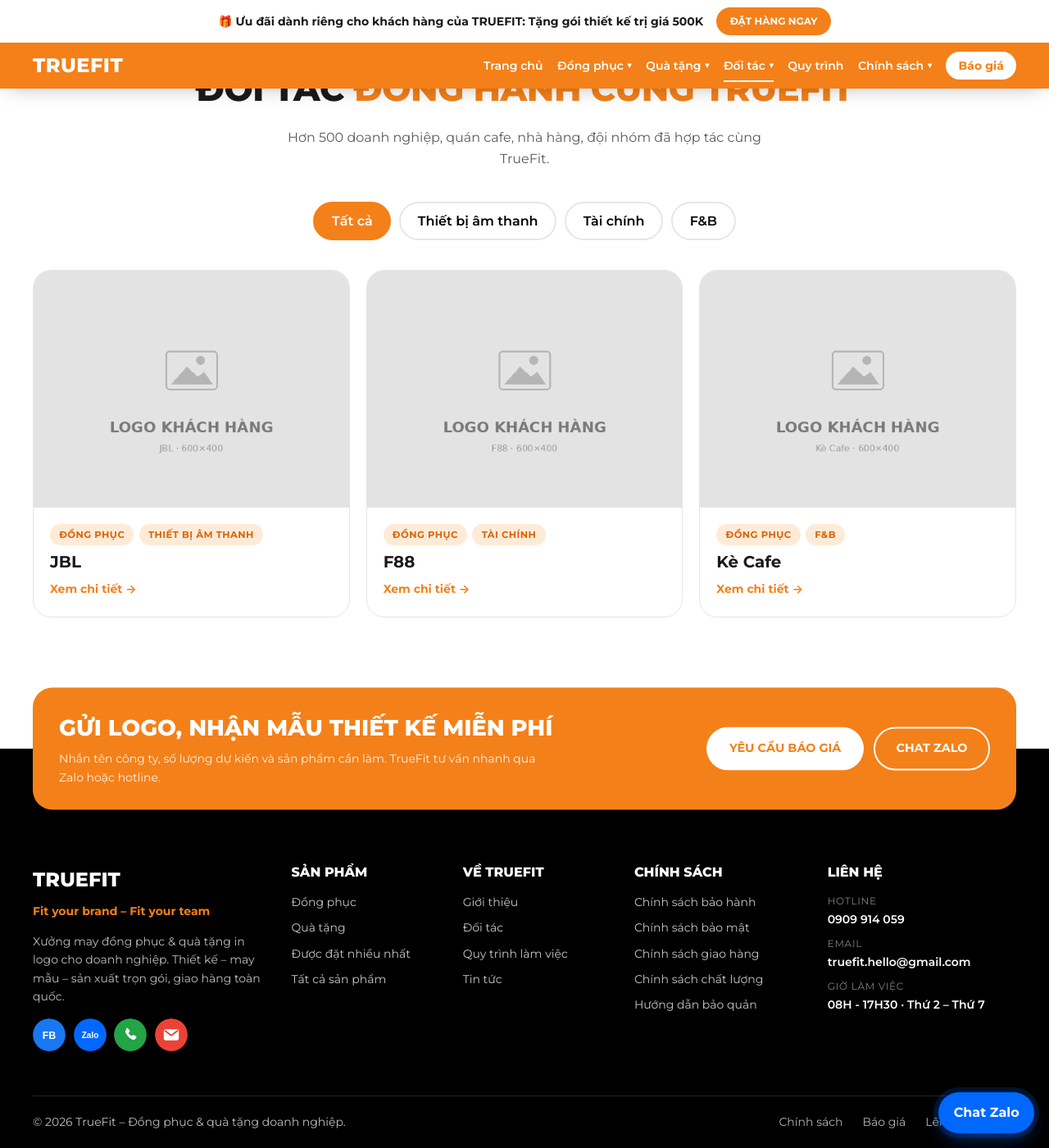
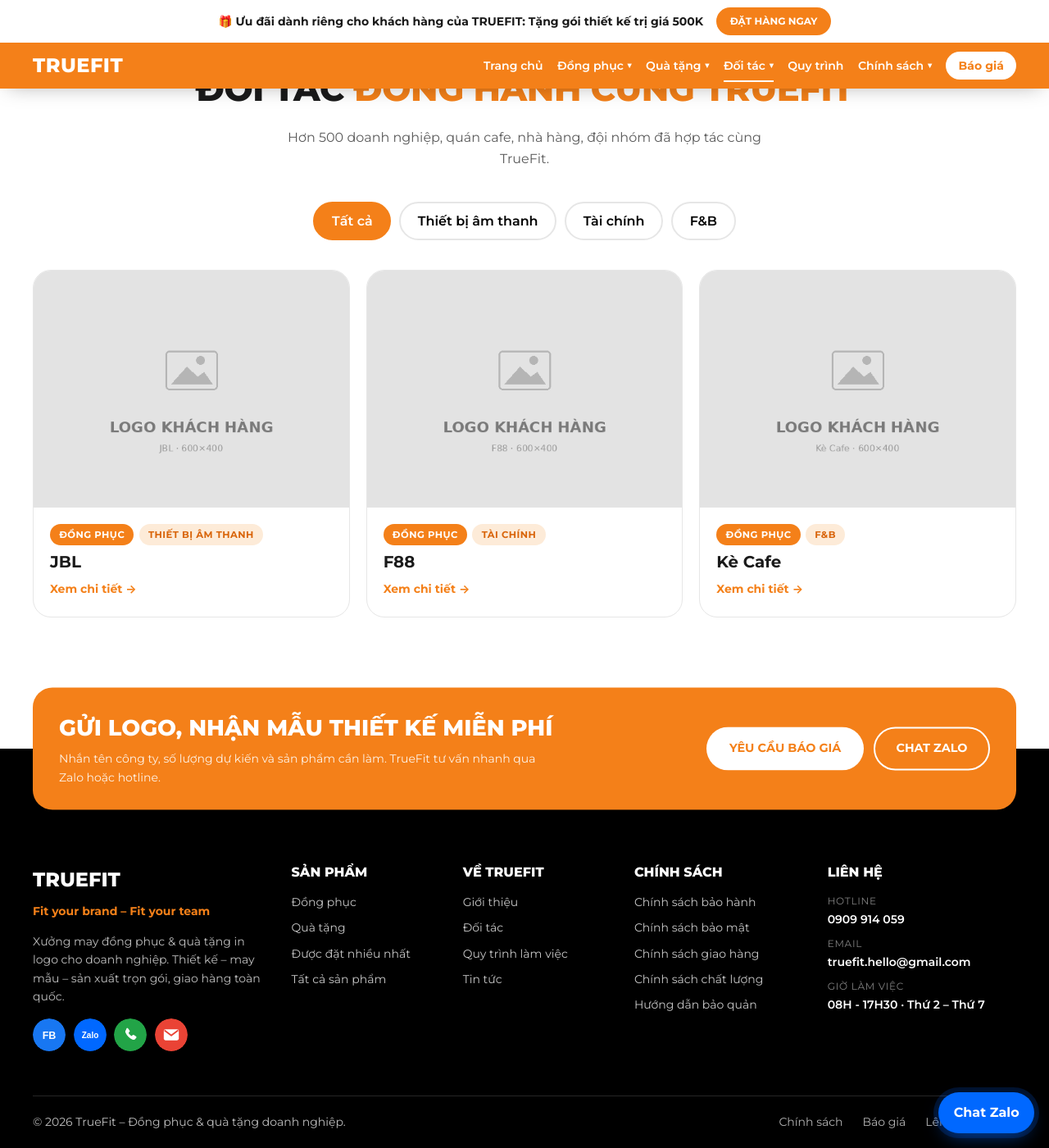
Before and after one commit to bap47/truefit, a Jekyll site: the page built from khach-hang/index.html, in a window 1280 px wide and 1400 px high, scrolled down 142 px. Shown: the whole window at 82% size. Built offline with Jekyll 4.4.1, drawn with Linux system fonts in a browser that asks for light colours.

Commit message:
Add files via upload

```diff
--- a/assets/css/main.css
+++ b/assets/css/main.css
@@ -567,3 +567,11 @@
 .tf-story__img--logo { padding: 0; display: block; }
 .tf-story__img--logo img, .tf-story__img img { width: 100%; height: 100%; object-fit: cover; }
 .tf-footer--home { margin-top: 0 !important; padding-top: clamp(3rem, 6vw, 4.5rem); }
+
+/* Lọc đối tác */
+.tf-chips { display: flex; flex-wrap: wrap; justify-content: center; align-items: center; gap: .45rem; margin: -1rem 0 2rem; font-size: var(--fs-sm); }
+.tf-chips span { color: var(--ink-soft); margin-right: .25rem; }
+.tf-chips button { font: inherit; cursor: pointer; padding: .35rem .9rem; border-radius: 999px; border: 1px solid var(--line); background: #fff; }
+.tf-chips button[aria-pressed="true"] { border-color: var(--ink); background: var(--ink); color: #fff; }
+.tf-story__tags .is-nhom { background: var(--orange); color: #fff; }
+.tf-empty { text-align: center; color: var(--ink-soft); padding: 2rem 0; }
```
